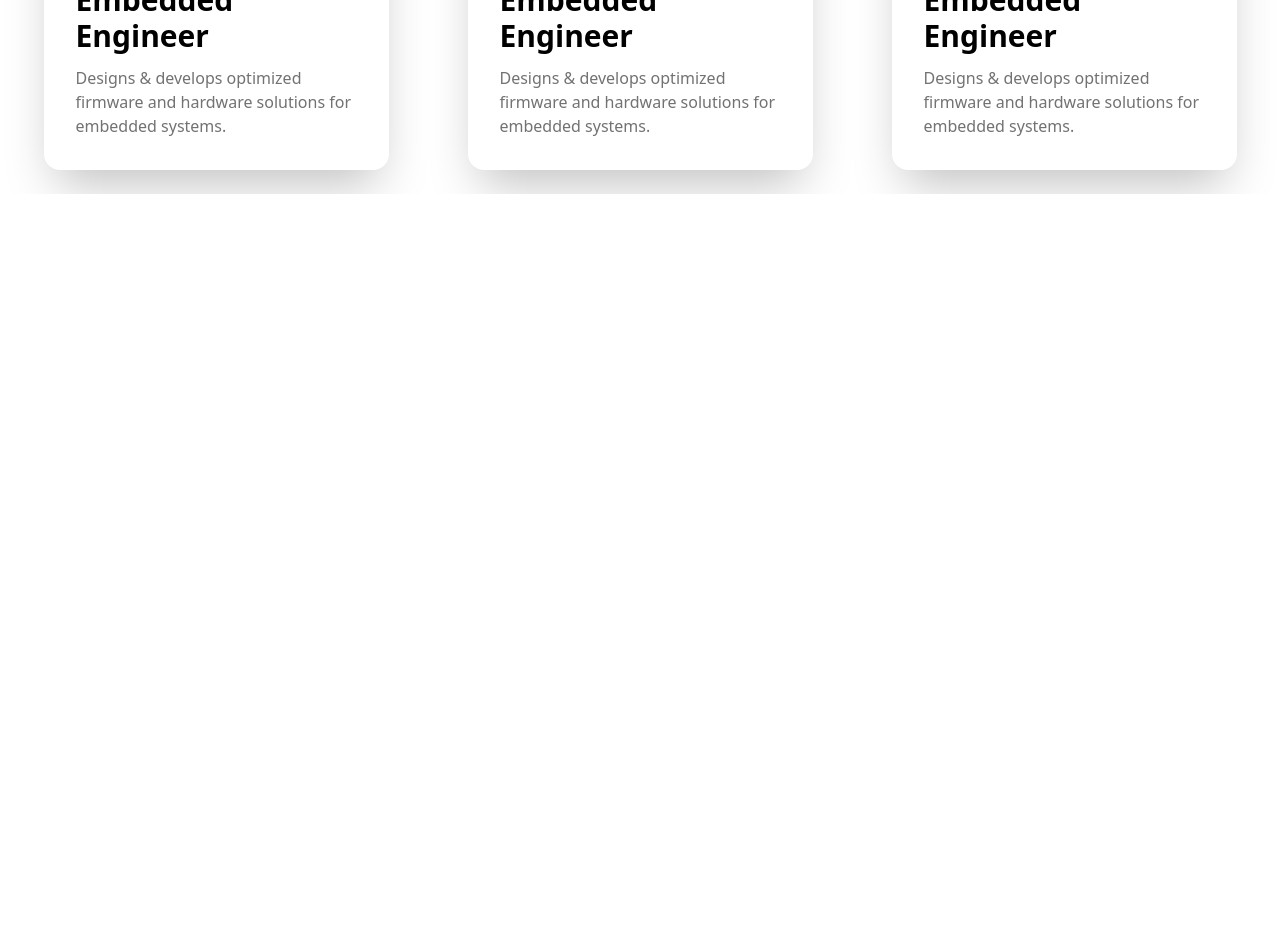
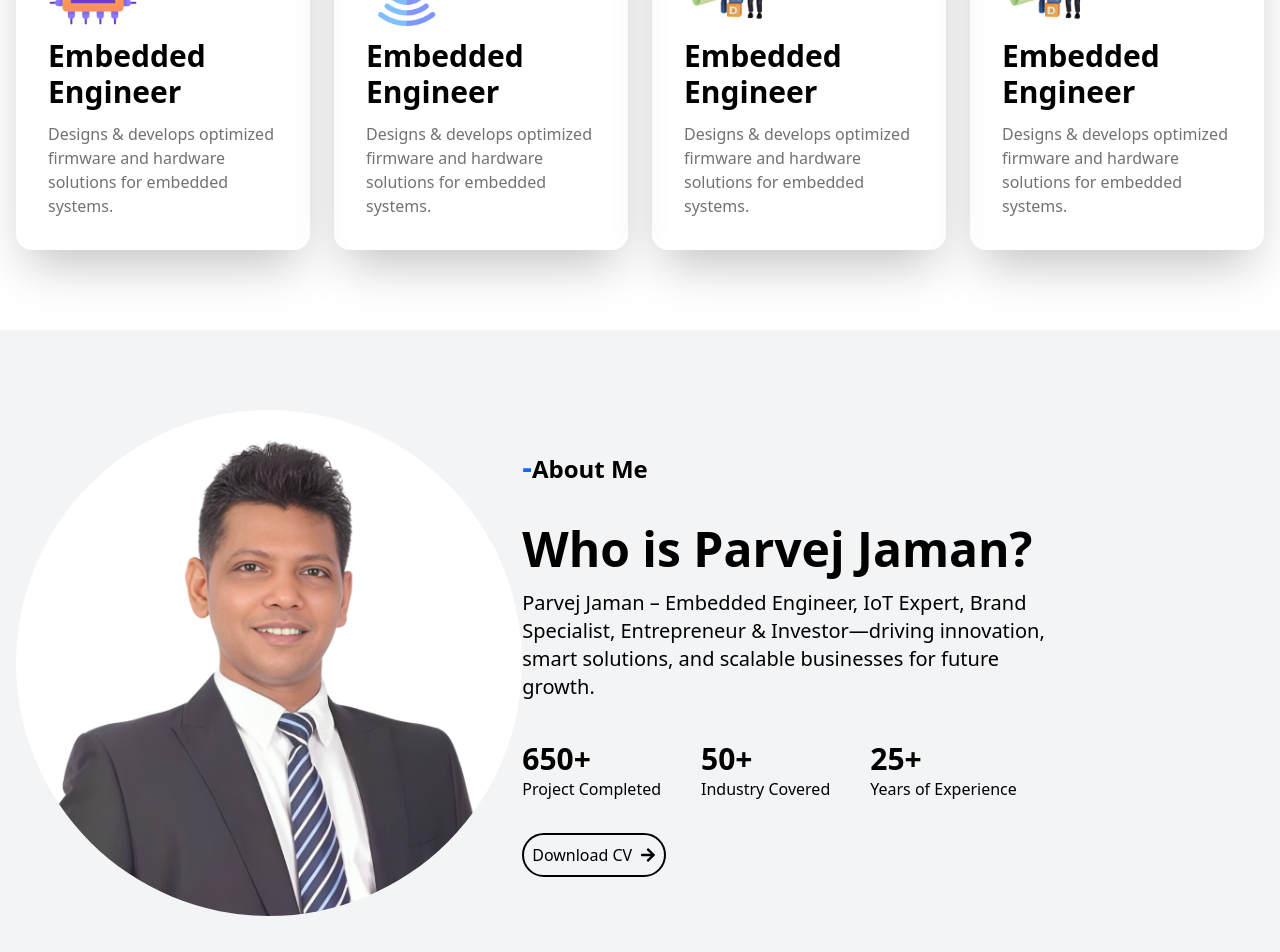
Before and after one commit to PavelRiajul/Zaman-Portfolio, a React (Vite) app: page / in a window 1280 px wide. Shown: the part 1100-2052 px from the top of the page. Before the commit the page ends 1294 px from the top, so only its background shows below. Built offline with nearby package versions, Linux system fonts and the light colour scheme.

Commit message:
about done

```diff
--- a/package.json
+++ b/package.json
@@ -12,6 +12,9 @@
   "dependencies": {
     "@react-three/fiber": "^9.0.4",
     "@tailwindcss/vite": "^4.0.8",
+    "@tsparticles/engine": "^3.8.1",
+    "@tsparticles/react": "^3.0.0",
+    "@tsparticles/slim": "^3.8.1",
     "@types/three": "^0.173.0",
     "clsx": "^2.1.1",
     "motion": "^12.4.7",
--- /dev/null
+++ b/src/components/TextChange.jsx
@@ -0,0 +1,33 @@
+
+import { useState, useEffect } from "react";
+const TextChange = () => {
+    const texts = ["I'm, Parvej Jaman,", "I'm, Parvej Jaman,", "I'm,Parvej Jaman,"];
+  const [currenText, setCurrentText] = useState("");
+  const [endValue, setendValue] = useState(true);
+  const [isForward, setIsForward] = useState(true);
+  const [index, setIndex] = useState(0);
+
+  useEffect(() => {
+    const intervalId = setInterval(() => {
+      setCurrentText(texts[index].substring(0, endValue));
+      if (isForward) {
+        setendValue((prev) => prev + 1);
+      } else {
+        setendValue((prev) => prev - 1);
+      }
+      if (endValue > texts[index].length + 10) {
+        setIsForward(false);
+      }
+      if (endValue < 2.1) {
+        setIsForward(true);
+        setIndex((prev) => prev & texts.length);
+      }
+    }, 50);
+
+    return () => clearInterval(intervalId);
+  }, [endValue, isForward, index, texts]);
+
+  return <div className="transition ease duration-300">{currenText}</div>;
+};
+
+export default TextChange;
--- /dev/null
+++ b/src/pages/Aboutme.jsx
@@ -0,0 +1,43 @@
+import { FaArrowRight } from 'react-icons/fa'
+import round  from '../assets/zama-round.png'
+
+const Aboutme = () => {
+  return (
+    <section className="bg-gray-100">
+        <div className='container mx-auto max-w-screen-2xl py-20 px-4'>
+            <div className='flex justify-between items-center'>
+                 {/* left image */}
+            <div className=' '>
+                <img src={round} alt=""  className='w-[511px] bg-white rounded-full'/>
+            </div>
+            {/* right content */}
+            <div className='w-[60%]'>
+            <h1 className="text-black text-2xl font-semibold mb-10"><span className="text-[#1464ff] text-3xl">-</span>About Me</h1>
+            <h1 className='text-5xl font-semibold mb-4  '>Who is Parvej Jaman?</h1>
+            <p className='text-xl'>Parvej Jaman – Embedded Engineer, IoT Expert, Brand <br /> Specialist, Entrepreneur & Investor—driving innovation, <br /> smart solutions, and scalable businesses for future <br /> growth.</p>
+            <div className='flex items-center gap-10 mt-10'>
+                <div className="project">
+                    <h1 className='font-bold text-3xl'>650+</h1>
+                    <p>Project Completed</p>
+                </div>
+                <div className="project">
+                    <h1 className='font-bold text-3xl'>50+</h1>
+                    <p>Industry Covered</p>
+                </div>
+                <div className="project">
+                    <h1 className='font-bold text-3xl'>25+</h1>
+                    <p>Years of Experience</p>
+                </div>
+            </div>
+            <div className="btn mt-8">
+                <button className='border-2 hover:bg-[#F9AD1B] hover:text-white transition-all flex items-center gap-2 px-2 py-2 rounded-full'>Download CV <FaArrowRight className='rounded '  />
+                </button>
+            </div>
+            </div>
+            </div>
+        </div>
+    </section>
+  )
+}
+
+export default Aboutme
--- a/src/pages/Hero.jsx
+++ b/src/pages/Hero.jsx
@@ -4,6 +4,7 @@ import marque from '../assets/streamline-solid.png'
 import { useContext } from 'react';
 import { ThemeContext } from '../context/ThemeContext';
 import { BsMoon, BsSun } from 'react-icons/bs';
+import TextChange from '../components/TextChange';
 const Hero = () => {
      const {isDarkMode,toggleTheme} = useContext(ThemeContext);
   return (
@@ -13,7 +14,10 @@ const Hero = () => {
         {/* text content */}
             <div className="w-[50%]">
                 <h2 className="font-semibold text-4xl py-2 px-5    border-2 border-gray-400 inline p-2">Hello !</h2>
-                <h1 className="font-semibold text-6xl mt-10 mb-6">I'm <span className="underline text-[#f9ad1b]">Parvej Jaman,</span></h1>
+                <h1 className="font-semibold text-6xl mt-10 mb-6">I'm
+                   <span className='underline text-[#F9AD1B]'>Parvej Jaman,</span>
+                   </h1>
+
                 <h1 className="font-semibold text-6xl mb-3">Embedded Enginner,</h1>
                 <h1 className="font-semibold text-6xl mb-6">RTOS & IoT Solutions Expert</h1>
                 <p className="text-[#b3b3b3] font-semibold mb-8">Entrepreneur & Inventor | RTOS & IoT Solutions Expert | Marketing & <br /> Branding Specialist | Innovation Management Professional | Musical <br /> Instrument Researcher & Performer</p>
--- a/src/pages/Home.jsx
+++ b/src/pages/Home.jsx
@@ -1,4 +1,5 @@
 
+import Aboutme from "./Aboutme"
 import Hero from "./Hero"
 import Services from "./Services"
 
@@ -8,6 +9,8 @@ const Home = () => {
     <div>
         <Hero/>
         <Services/>
+        <Aboutme/>
+
     </div>
   )
 }
--- a/src/pages/Services.jsx
+++ b/src/pages/Services.jsx
@@ -5,7 +5,7 @@ import brand from '../assets/brand.webp'
 import {motion} from 'framer-motion'
 const Services = () => {
   return (
-    <section className="container mx-auto max-w-screen-2xl py-6 px-4">
+    <section className="container mx-auto max-w-screen-2xl py-20 px-4">
         <div>
            {/* heading content */}
            <h1 className="text-black text-2xl font-semibold"><span className="text-[#1464ff] text-3xl">-</span>Services</h1>
@@ -31,6 +31,11 @@ const Services = () => {
                     <h1 className="heading  text-3xl font-semibold">Embedded Engineer</h1>
                     <p className="text text-[#737171] font-medium">Designs & develops optimized firmware and hardware solutions for embedded systems.</p>
                 </motion.div>
+                <motion.div drag className="card w-[345px]  flex flex-col gap-3 rounded-2xl p-8 shadow-2xl hover:scale-75 transition-all ">
+                    <img className="w-[90px]" src={brand} alt="" />
+                    <h1 className="heading  text-3xl font-semibold">Embedded Engineer</h1>
+                    <p className="text text-[#737171] font-medium">Designs & develops optimized firmware and hardware solutions for embedded systems.</p>
+                </motion.div>
                 </div>
             </div>
         </div>
```
Also changed, not shown: src/assets/zama-round.png (added), 1 other file (tests, documents, lock files or other folders).
